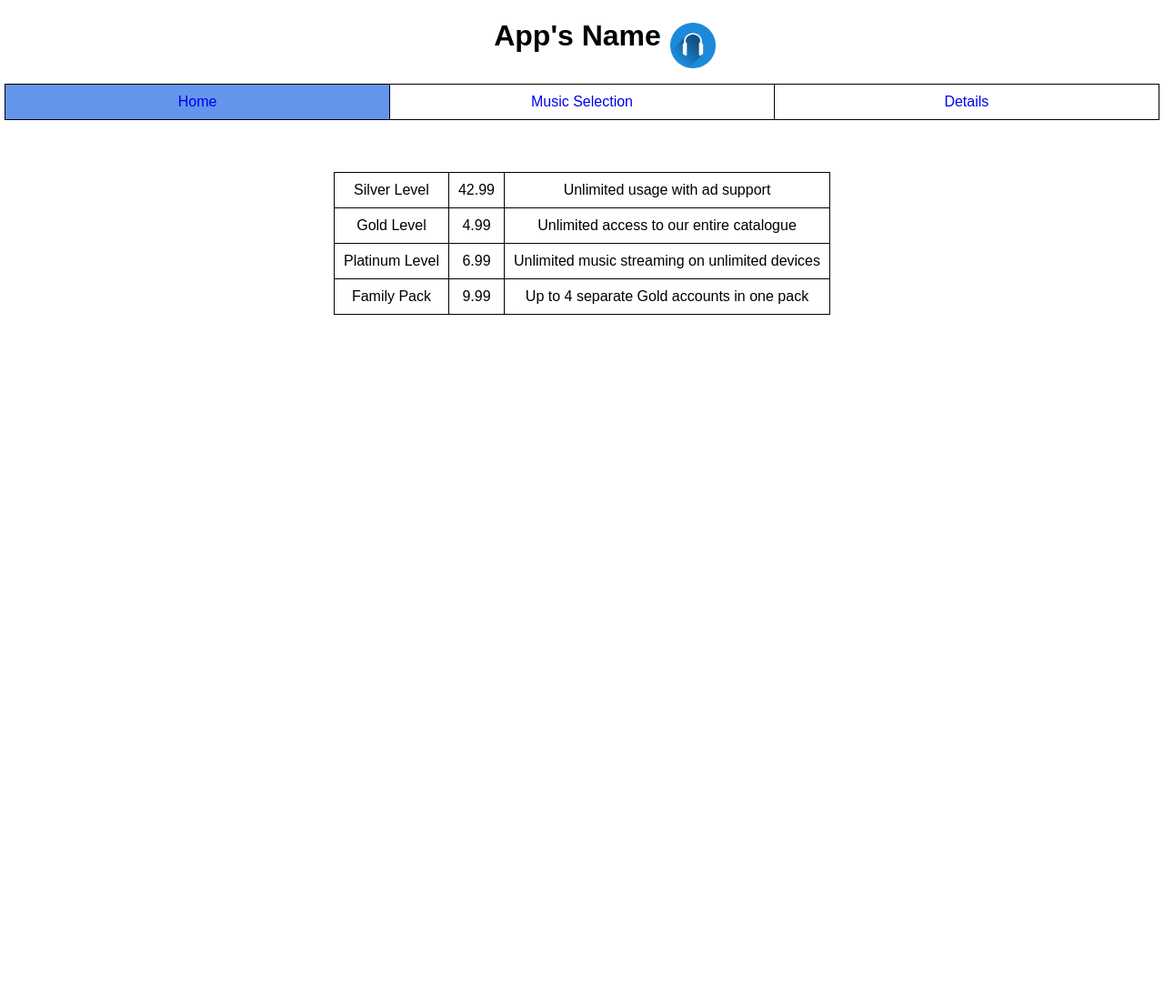
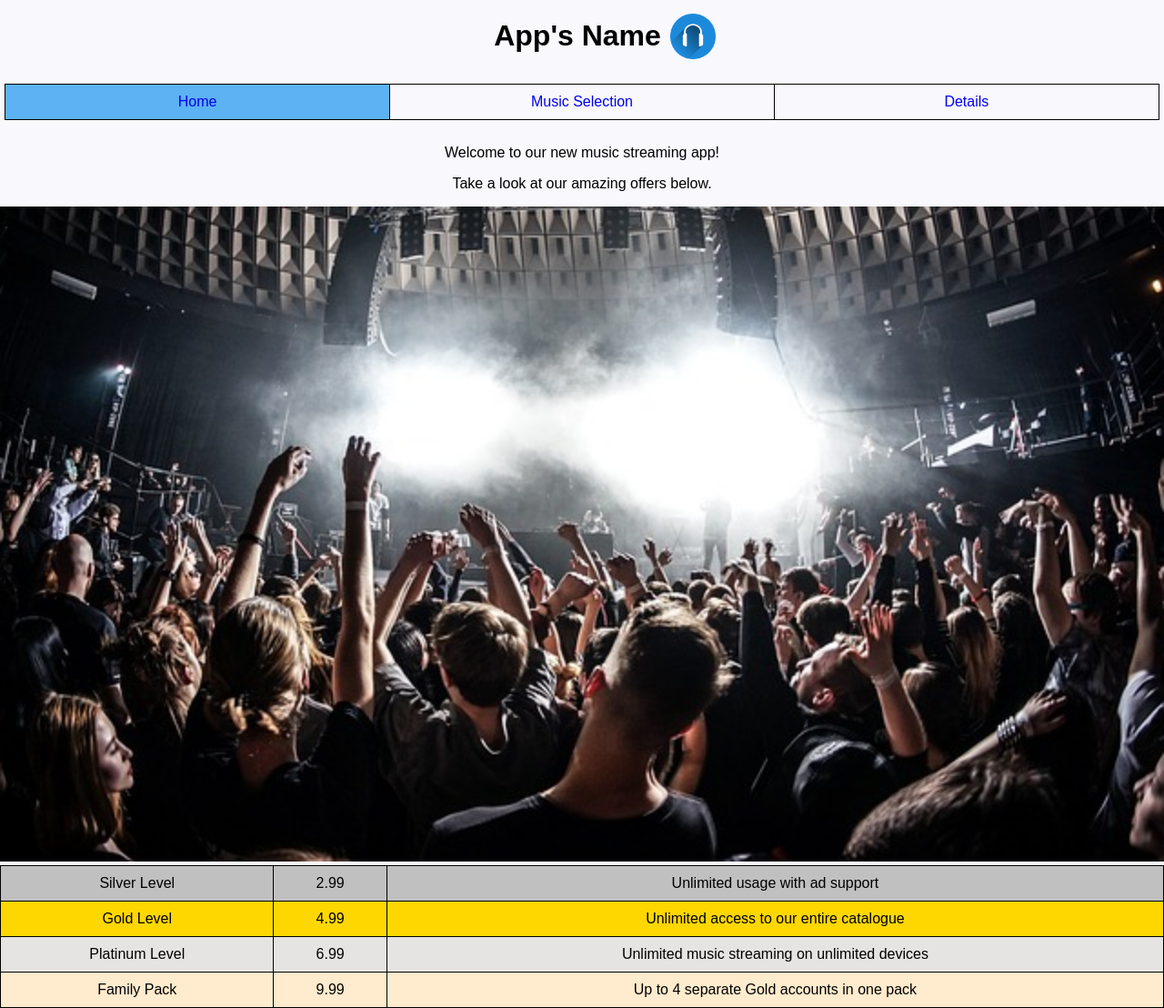
Before and after one commit to FAlexandrou97/CO1706, a PHP site: page /Home.html in a window 1280 px wide. Shown: the whole page at 91% size. Before the commit the page ends 346 px from the top, so only its background shows below. Run offline with PHP 8.4, Linux system fonts and the light colour scheme.

Commit message:
Added: A little bit closer to the finish.

```diff
--- a/Assignment/Home.html
+++ b/Assignment/Home.html
@@ -2,7 +2,8 @@
 <html lang="en">
 <head>
     <meta charset="UTF-8">
-    <meta name="viewport" content="width=device-width, initial-scale=1.0"> <!-- Makes the page responsive to mobile devices. -->
+    <meta name="viewport" content="width=device-width, initial-scale=1.0">
+    <!-- Makes the page responsive to mobile devices. -->
     <link rel="stylesheet" href="Styles.css" type="text/css"/>
     <title>Home</title>
 </head>
@@ -20,23 +21,26 @@
 </header>
 
 <main>
+    <p>Welcome to our new music streaming app!</p>
+    <p>Take a look at our amazing offers below.</p>
+    <img id="mainPic" src="Pictures/music-2805506_640.jpg" alt="Picture of main page">
     <table class="offers">
-    <tr>
+        <tr id="silver">
             <td>Silver Level</td>
-        <td>42.99</td>
+            <td>2.99</td>
             <td>Unlimited usage with ad support</td>
         </tr>
-    <tr>
+        <tr id="gold">
             <td>Gold Level</td>
             <td>4.99</td>
             <td>Unlimited access to our entire catalogue</td>
         </tr>
-    <tr>
+        <tr id="platinum">
             <td>Platinum Level</td>
             <td>6.99</td>
             <td>Unlimited music streaming on unlimited devices</td>
         </tr>
-    <tr>
+        <tr id="family">
             <td>Family Pack</td>
             <td>9.99</td>
             <td>Up to 4 separate Gold accounts in one pack</td>
--- a/Assignment/MusicSelection.html
+++ b/Assignment/MusicSelection.html
@@ -2,7 +2,8 @@
 <html lang="en">
 <head>
     <meta charset="UTF-8">
-    <meta name="viewport" content="width=device-width, initial-scale=1.0"> <!-- Makes the page responsive to mobile devices. -->
+    <meta name="viewport" content="width=device-width, initial-scale=1.0">
+    <!-- Makes the page responsive to mobile devices. -->
     <link rel="stylesheet" href="Styles.css" type="text/css"/>
     <title>Music Selection</title>
 </head>
@@ -17,7 +18,7 @@
     </div>
 </header>
 <main>
-    <table>
+    <table id="musicSelect">
         <tr>
             <th>Genre</th>
             <th>Artist</th>
--- a/Assignment/Styles.css
+++ b/Assignment/Styles.css
@@ -1,54 +1,91 @@
-body{
+body {
     text-align: center;
     font-family: sans-serif;
     margin: 0px;
+    background-color: #F8F8FD;
 }
 
-header h1{
-    display:inline-block;
+header h1 {
+    display: inline-block;
     margin-right: 10px;
 }
 
-#logo{
-    width:50px;
-    height:50px;
-    position: fixed;
-    top:25px;
+#logo {
+    width: 50px;
+    height: 50px;
+    top: 15px;
+    position: absolute;
 }
-header{
+
+header {
     text-align: center;
 }
 
 #navBar {
-    margin-bottom: 60px;
+    margin-bottom: 30px;
     margin-top: 15px;
 }
 
-#navBar a{
+#navBar a {
     width: 33%;
     display: inline-block;
     margin: -3px;
-    padding-top:10px;
+    padding-top: 10px;
     padding-bottom: 10px;
     text-decoration: none;
     border: 1px solid black;
 }
 
-#navBar a.current{
-    background-color: cornflowerblue;
+#navBar a.current {
+    background-color: #5CB2F2;
 }
 
-.offers{
+.offers {
     border: 1px solid black;
     border-collapse: collapse;
-    margin:auto;
 }
 
-.offers td{
+.offers td {
     border: 1px solid black;
     padding: 10px;
 }
 
-main{
+#silver {
+    background-color: silver;
+}
 
+#gold {
+    background-color: gold;
 }
+
+#platinum {
+    background-color: #E5E4E2;
+}
+
+#family {
+    background-color: blanchedalmond;
+}
+
+#mainPic {
+    width: 100%;
+    height: 30%;
+}
+
+#musicSelect {
+    border: 1px solid black;
+    border-collapse: collapse;
+}
+
+#musicSelect th, #musicSelect td {
+    border: 1px solid black;
+    padding: 5px;
+}
+
+.play {
+    width: 20px;
+    height: 20px;
+}
+
+table {
+    width: 100%;
+}
```
Also changed, not shown: Assignment/Details.html (+15 -14 lines). Lines whose indentation alone changed are shown as unchanged.
